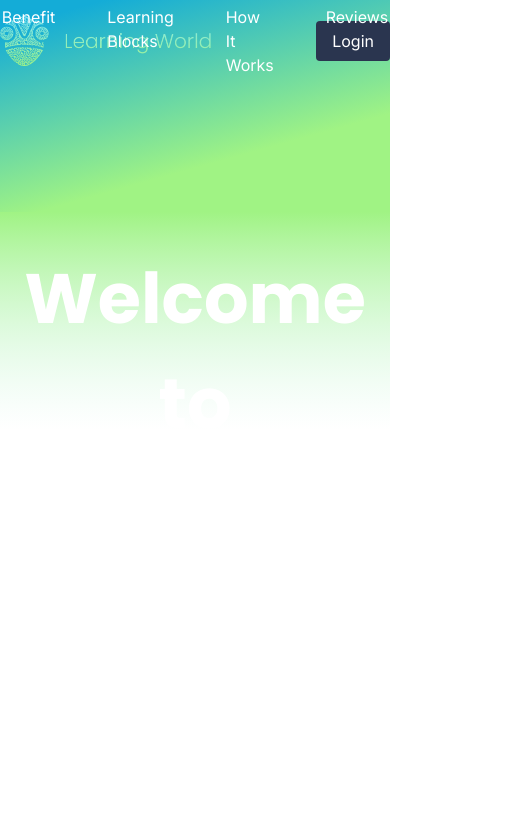
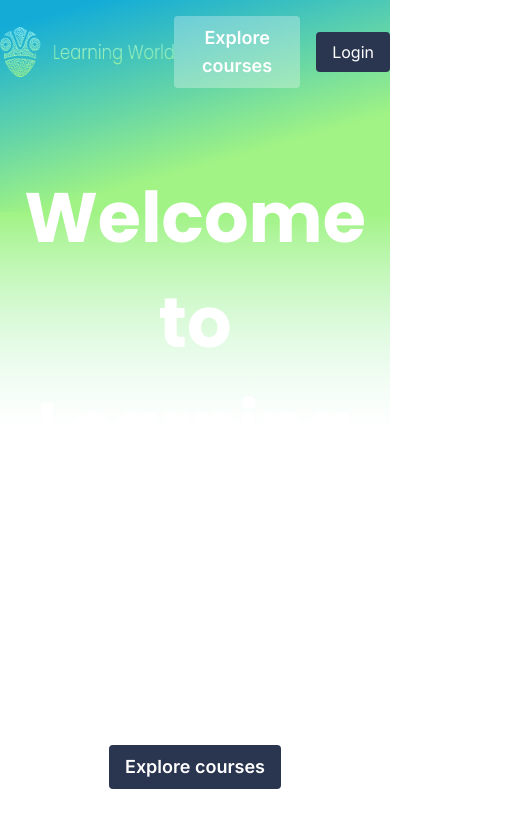
Before and after one commit to Babinets213/ReactPetProject, a Next.js app: page /en in a window 390 px wide. Shown: the top 824 px of the page, 514 px wide, since content can reach past the window. Built offline with nearby package versions, Linux system fonts and the light colour scheme.

Commit message:
implemented sticky header

```diff
--- a/package.json
+++ b/package.json
@@ -18,7 +18,8 @@
     "next": "15.5.0",
     "next-intl": "^4.3.5",
     "react": "19.1.1",
-    "react-dom": "19.1.1"
+    "react-dom": "19.1.1",
+    "react-intersection-observer": "^9.16.0"
   },
   "devDependencies": {
     "@eslint/eslintrc": "^3",
@@ -30,9 +31,9 @@
     "@types/react-dom": "^19",
     "eslint": "^9",
     "eslint-config-next": "15.5.0",
+    "jest": "^30",
     "prettier": "^3.6.2",
     "prettier-plugin-tailwindcss": "^0.6.14",
-    "jest": "^30",
     "tailwindcss": "^4",
     "ts-jest": "^29.4.1",
     "typescript": "^5"
--- a/src/app/[locale]/page.tsx
+++ b/src/app/[locale]/page.tsx
@@ -13,7 +13,7 @@ export default function HomePage() {
       <LandingPageGradient />
       <div className="relative">
         <Header />
-        <main className="sm:px-15 lg:px-30 2xl:px-60">
+        <main className="mt-41 sm:px-5 lg:px-10 2xl:px-60">
           <div className="min-h-screen w-full">
             <Hero />
             <WhyChooseUs />
--- a/src/components/Education.tsx
+++ b/src/components/Education.tsx
@@ -69,7 +69,7 @@ export default function Education() {
         </Button>
       </div>
 
-      <div className="relative grid grid-cols-3 gap-[1.875rem] max-lg:grid-cols-2">
+      <div className="relative grid sm:grid-cols-2 sm:gap-3 md:gap-5 lg:grid-cols-3 2xl:gap-[1.875rem]">
         {educationBlocks.map((block, index) => (
           <EducationCard
             key={index}
--- a/src/components/EducationCard.tsx
+++ b/src/components/EducationCard.tsx
@@ -77,7 +77,7 @@ export default function EducationCard({
         </ul>
       </div>
 
-      <div className="flex flex-col gap-6 px-22 pt-7 pb-10 text-center">
+      <div className="flex flex-col gap-6 pt-7 pb-10 text-center lg:px-10 xl:px-18 2xl:px-22">
         <span
           className={`${inter400.className} text-sm/[150%] text-[#2A354F] opacity-87`}
         >
--- a/src/components/Header.tsx
+++ b/src/components/Header.tsx
@@ -1,12 +1,27 @@
+"use client";
 import React from "react";
 import Image from "next/image";
 import { inter400 } from "@/styles/fonts";
 import Button from "./ui/Button";
+import Link from "next/link";
+import { useInView } from "react-intersection-observer";
 
 export default function Header() {
+  const { ref: sentinelRef, inView } = useInView({
+    threshold: 0,
+    rootMargin: "150px 0px 0px 0px",
+  });
+
+  const headerBaseClasses =
+    "fixed top-0 z-50 flex w-full items-center justify-between py-4 transition-all duration-300 sm:px-5 lg:px-10 2xl:px-60";
+
+  const headerStyle = inView ? "bg-transparent text-white" : "bg-[#2A354F]";
+
   return (
-    <header className="relative mb-41 flex w-full items-center justify-between py-4 sm:px-15 lg:px-30 2xl:px-60">
-      <a href="#">
+    <>
+      <div ref={sentinelRef} className="h-[1px]"></div>
+      <header className={`${headerBaseClasses} ${headerStyle}`}>
+        <Link href="#">
           <Image
             className="h-[50px]"
             alt="Learning World logo"
@@ -14,38 +29,48 @@ export default function Header() {
             width={211}
             height={50}
           />
-      </a>
+        </Link>
 
-      <nav className="absolute top-1/2 left-1/2 -translate-1/2">
+        <nav className="absolute top-1/2 left-1/2 -translate-1/2 max-xl:hidden">
           <ul
-          className={`flex justify-center gap-5 text-base text-white ${inter400.className}`}
+            className={`flex justify-center text-base text-white sm:gap-0 lg:gap-3 2xl:gap-5 ${inter400.className}`}
           >
             <li>
-            <a className="inline-block px-4 py-2" href="#why">
+              <Link className="inline-block px-4 py-2" href="#why">
                 Benefit
-            </a>
+              </Link>
             </li>
             <li>
-            <a className="inline-block px-4 py-2" href="#">
+              <Link className="inline-block px-4 py-2" href="#">
                 Learning Blocks
-            </a>
+              </Link>
             </li>
             <li>
-            <a className="inline-block px-4 py-2" href="#">
+              <Link className="inline-block px-4 py-2" href="#">
                 How It Works
-            </a>
+              </Link>
             </li>
             <li>
-            <a className="inline-block px-4 py-2" href="#">
+              <Link className="inline-block px-4 py-2" href="#">
                 Reviews
-            </a>
+              </Link>
             </li>
           </ul>
         </nav>
 
+        <div className="flex items-center gap-4">
+          <Button
+            className="bg-[rgba(255,255,255,0.3)] font-normal"
+            type="primary"
+            size="large"
+          >
+            Explore courses
+          </Button>
           <Button type="primary" size="normal">
             Login
           </Button>
+        </div>
       </header>
+    </>
   );
 }
--- a/src/components/WhyChooseUs.tsx
+++ b/src/components/WhyChooseUs.tsx
@@ -51,7 +51,7 @@ export default function WhyChooseUs() {
         </h2>
       </div>
 
-      <div className="relative grid grid-cols-4 gap-7.5">
+      <div className="relative grid gap-7.5 sm:grid-cols-2 lg:grid-cols-4">
         {features.map((feature, i) => {
           const IconComponent = icons[feature.icon];
           return (
```
Also changed, not shown: 1 other file (tests, documents, lock files or other folders). Lines whose indentation alone changed are shown as unchanged.
